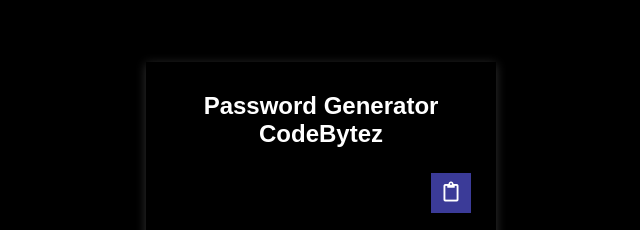
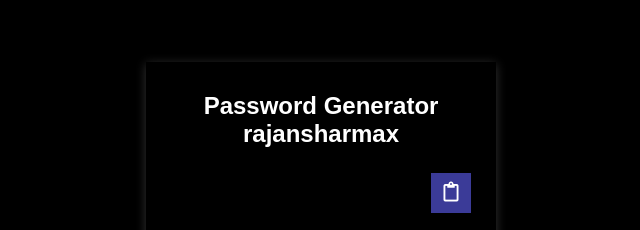
Before and after one commit to rajansharmax/password-generator, a plain HTML site: page index.html in a window 1280 px wide. Shown: the part 140-370 px from the top of the page, 319-959 px from the left. Drawn offline with Linux system fonts and the light colour scheme; a web font is replaced by a local one.

Commit message:
Update index.html

```diff
--- a/index.html
+++ b/index.html
@@ -10,7 +10,7 @@
   </head>
   <body>
     <div class="container">
-      <h2>Password Generator CodeBytez</h2>
+      <h2>Password Generator rajansharmax</h2>
       <div class="result-container">
         <span id="result"></span>
         <button class="btn" id="clipboard">
```
